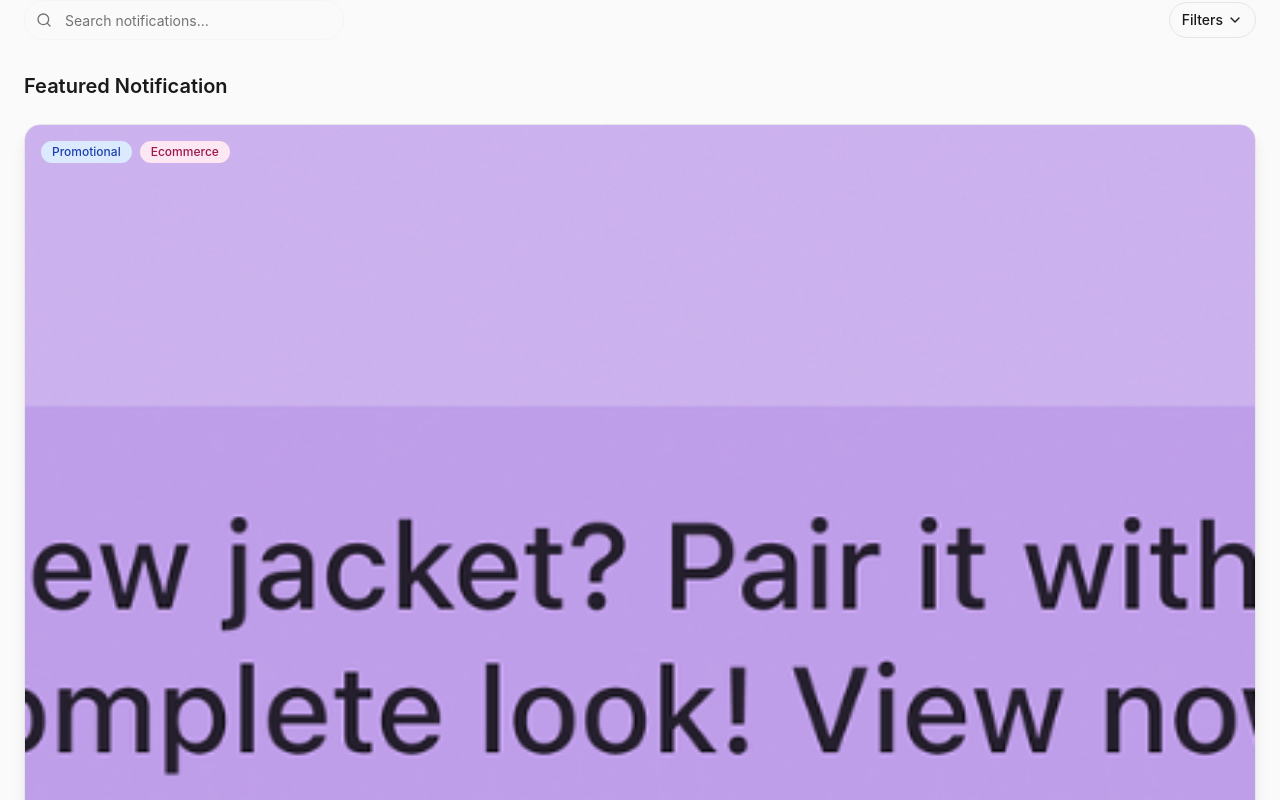
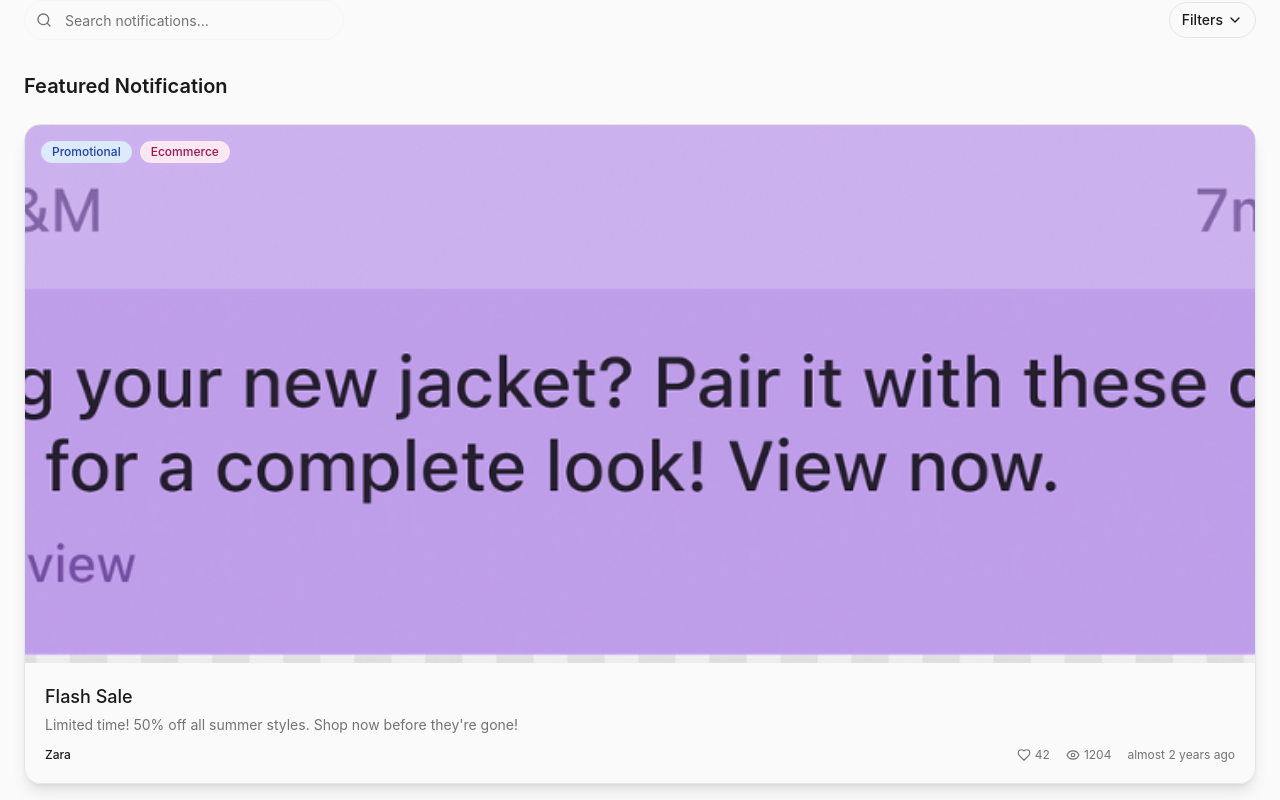
Before and after one commit to bt9988/pushscout, a React (Vite) app: page / in a window 1280 px wide. Shown: the part 480-1280 px from the top of the page. Built offline with nearby package versions, Linux system fonts and the light colour scheme; a web font is replaced by a local one.

Commit message:
Adjust notification image height
Updated the default image height for notifications on the homepage/gallery to better accommodate wider images.

```diff
--- a/src/components/NotificationCard.tsx
+++ b/src/components/NotificationCard.tsx
@@ -53,7 +53,7 @@ const NotificationCard = ({ notification, priority = 'standard' }: NotificationC
       onMouseLeave={() => setIsHovered(false)}
     >
       <div className={`relative overflow-hidden bg-gray-100 ${
-        priority === 'featured' ? 'aspect-[4/3]' : 'aspect-[3/2]'
+        priority === 'featured' ? 'aspect-[16/7]' : 'aspect-[16/8]'
       }`}>
         <div className={`absolute inset-0 bg-gradient-to-t from-black/10 to-transparent z-10 opacity-0 group-hover:opacity-100 transition-opacity duration-300 ${
           isHovered ? 'opacity-100' : 'opacity-0'
```
